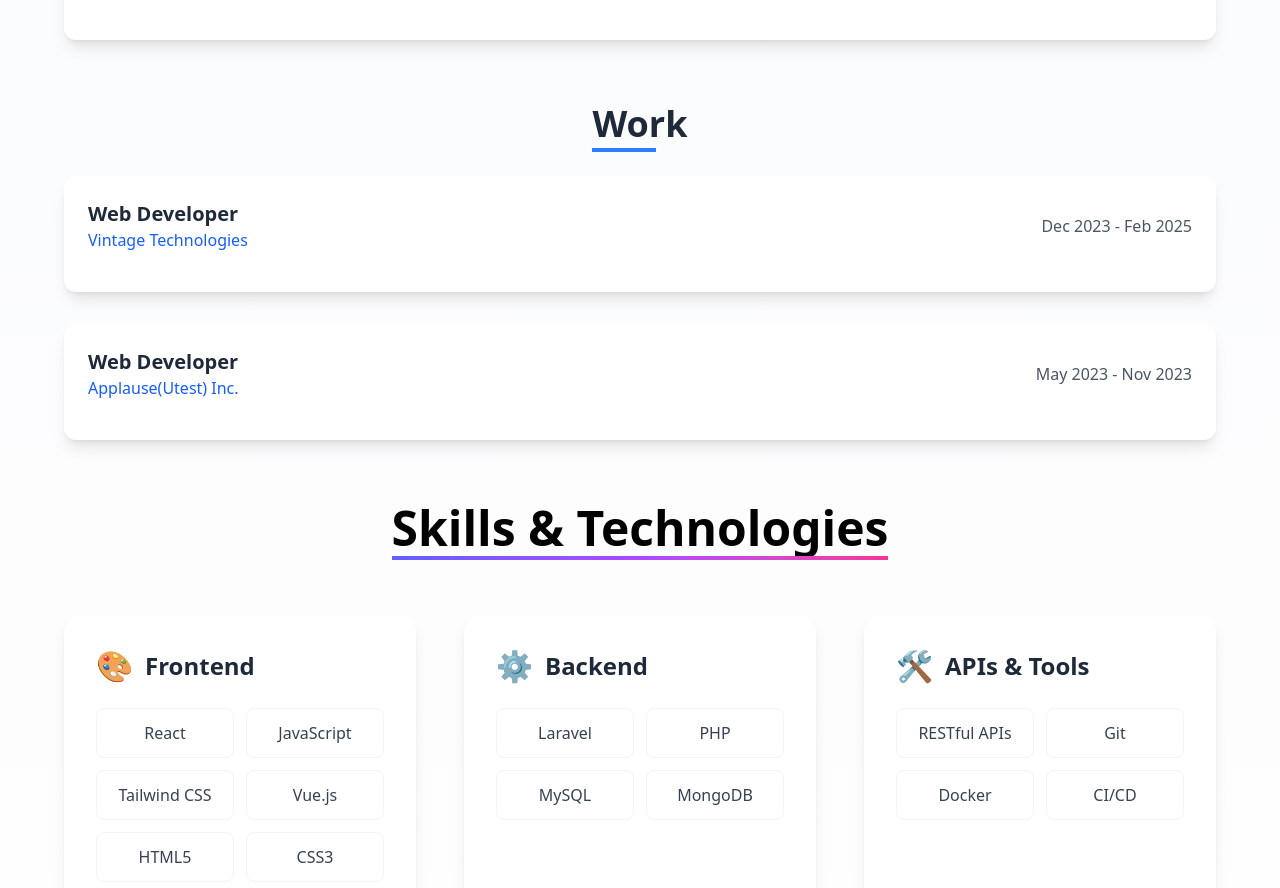
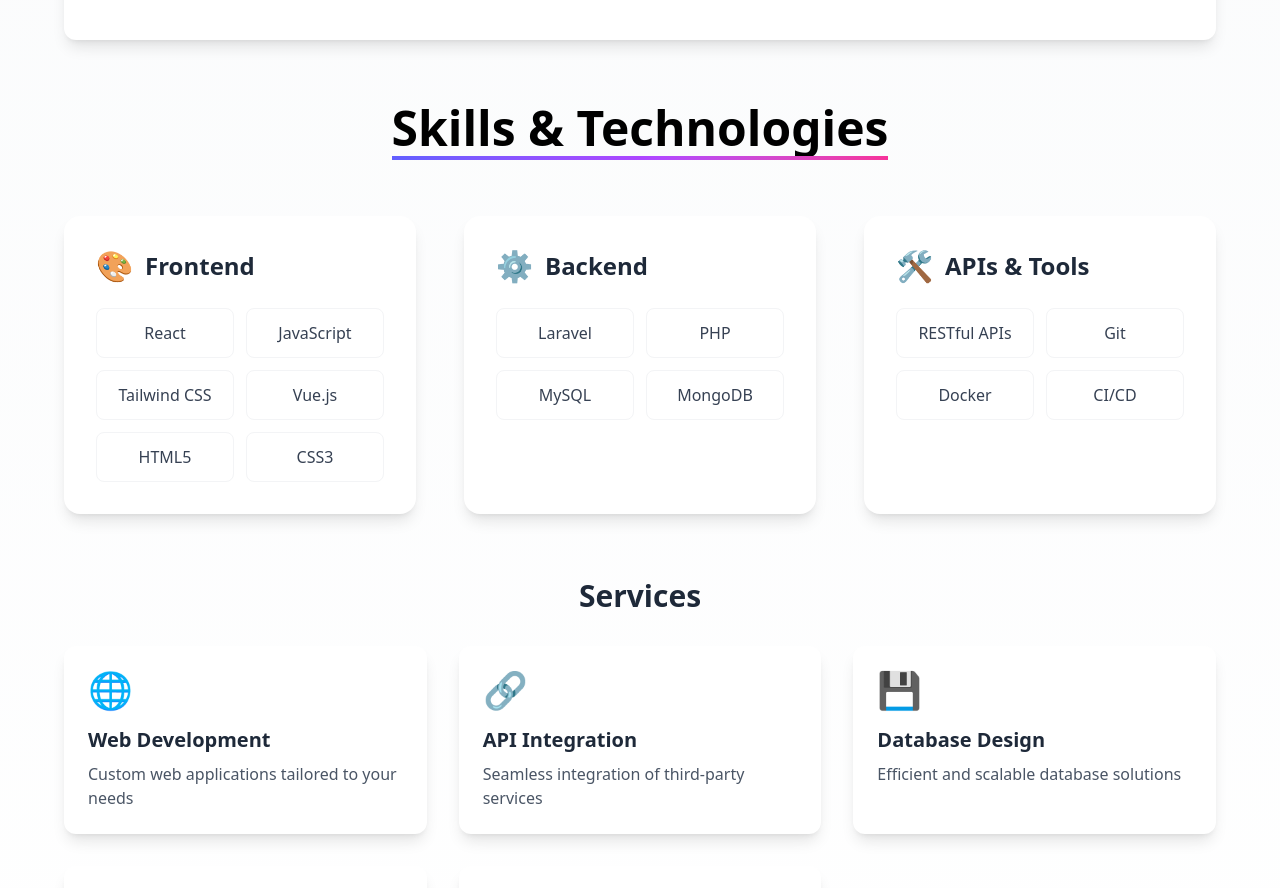
Before and after one commit to Hasen38/plus-portfolio, a React app: page / in a window 1280 px wide. Shown: the part 1380-2268 px from the top of the page. Built offline with nearby package versions, Linux system fonts and the light colour scheme; the HTML template or start-up script is replaced by a standard one.

Commit message:
Update About.jsx

```diff
--- a/src/components/About.jsx
+++ b/src/components/About.jsx
@@ -83,7 +83,7 @@
             ))}
           </div>
         </div>
-        <div className="mb-16">
+{/*         <div className="mb-16">
           <h3 className="text-3xl sm:text-4xl font-bold text-gray-800 mb-8 text-center relative">
             <span className="relative inline-block after:content-[''] after:absolute after:-bottom-2 after:left-0 after:w-2/3 after:h-1 after:bg-blue-500">
               Work
@@ -135,7 +135,7 @@
             ))}
           </div>
         </div>
-
+ */}
         {/* Skills Section */}
         <div className="space-y-12 sm:space-y-16">
           <h3 className="text-3xl sm:text-4xl lg:text-5xl font-bold text-center relative">
```
